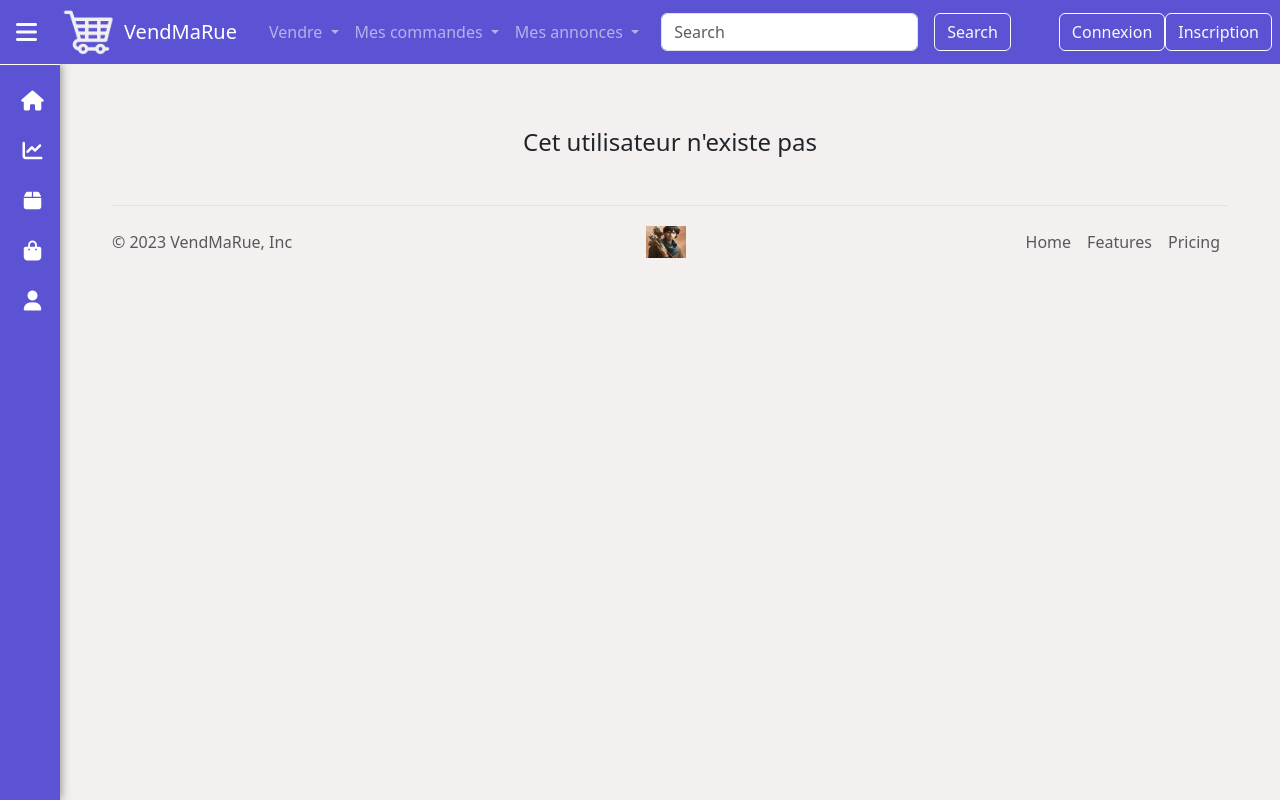
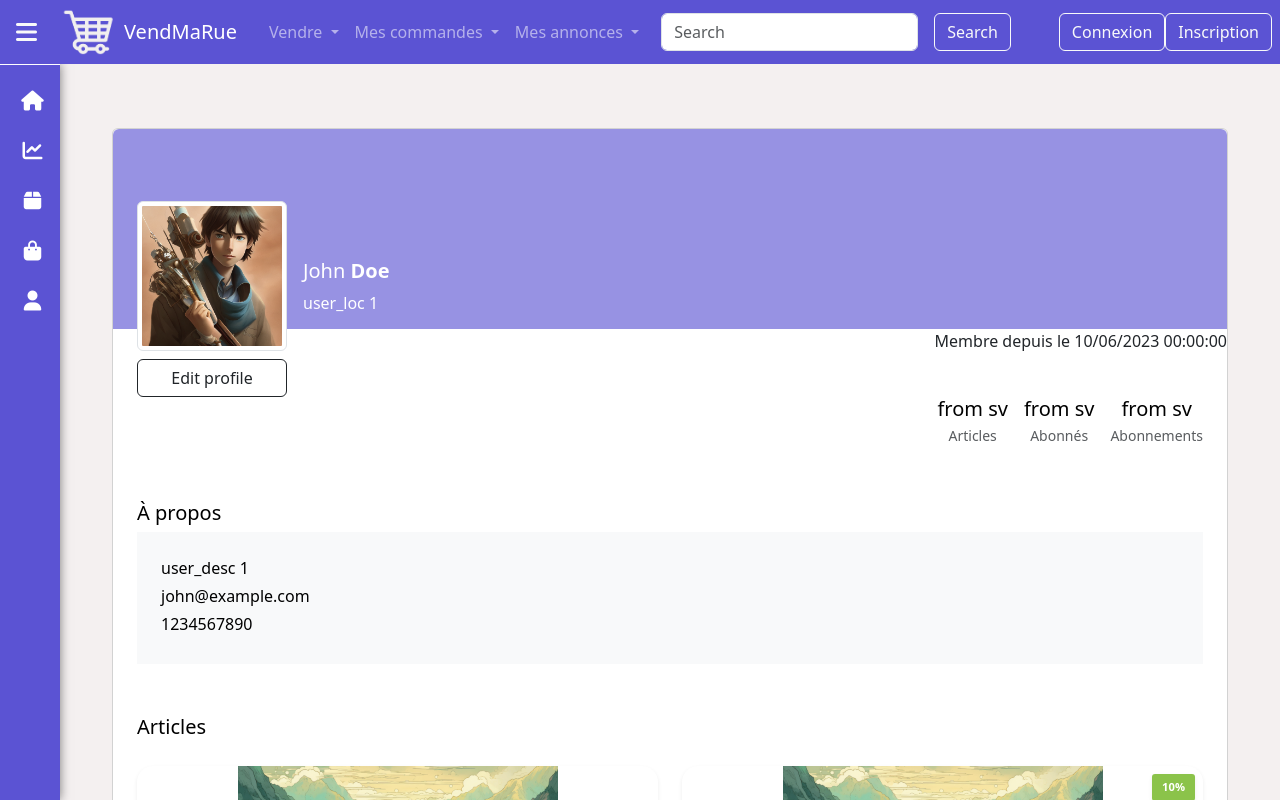
Before and after one commit to Albroy/WE4B-Project, an Angular app in the folder VendMaRue/: page /profil/1 in a window 1280 px wide. Shown: the top 800 px of the page. Built offline with nearby package versions, Linux system fonts and the light colour scheme; data requests are answered from the project's data file.

Commit message:
correction lien id profil

```diff
--- a/VendMaRue/src/app/profil/profil.component.ts
+++ b/VendMaRue/src/app/profil/profil.component.ts
@@ -17,7 +17,7 @@ export class ProfilComponent implements OnInit{
   user_idx :number;
 
   constructor(private activatedroute : ActivatedRoute, private userService : UserService,private cardService : CardService, private datePipe : DatePipe) {
-    this.user_idx = parseInt(this.activatedroute.snapshot.params['id'].slice(1), 10);
+    this.user_idx = parseInt(this.activatedroute.snapshot.params['id'].replace(':', ''), 10);
     // console.log(sessionStorage.getItem('user'));
 
     //Chargement du profil de l'utilisateur
--- a/VendMaRue/src/db.json
+++ b/VendMaRue/src/db.json
@@ -202,11 +202,12 @@
       "user_pp": "../assets/images/user.png",
       "user_name": "ff",
       "user_surname": "ff",
-      "user_email": "ff",
+      "user_email": "ff@ff.ff",
       "user_phone": 0,
       "user_acc_date": "2023-06-11T09:00:37.675Z",
       "user_loc": "ff",
-      "user_desc": ""
+      "user_desc": "",
+      "user_pwd": "ff"
     },
     {
       "id": 7,
```
